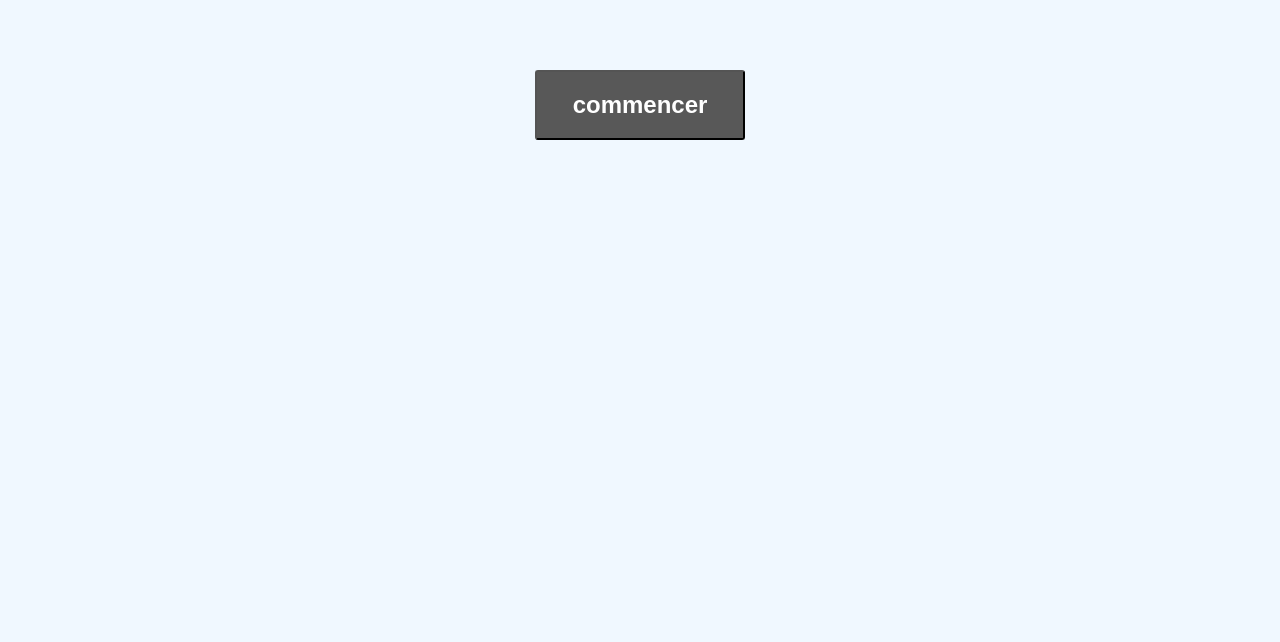
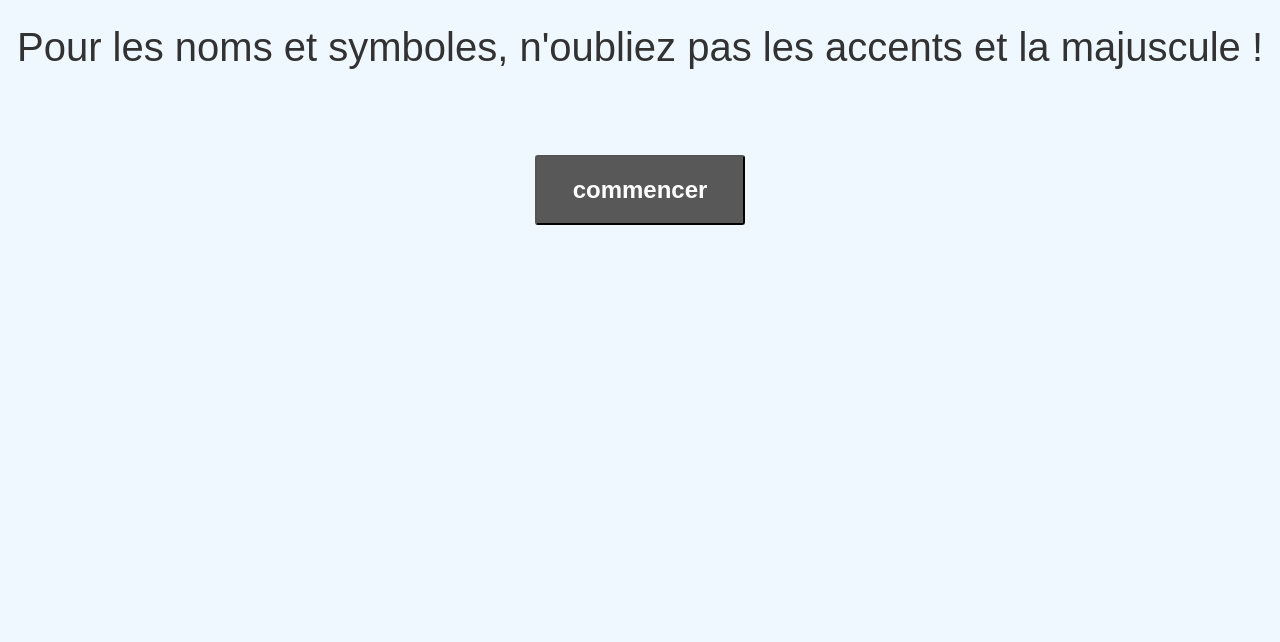
Before and after one commit to operfield/Ludication, a website: page QRA.html in a window 1280 px wide. Shown: the part 158-800 px from the top of the page. Drawn offline with Linux system fonts and the light colour scheme.

Commit message:
Update QRA.html

```diff
--- a/QRA.html
+++ b/QRA.html
@@ -64,7 +64,8 @@ document.getElementById("quiz").innerHTML="<p>Votre score: "+score+"</p><br><br>
 
 
 
-<div class="center" style="margin: 0 auto; font-size: 40px;" id="quiz"><p>Donner un maximum d'info sur un atome aléatoire</p>
+<div class="center" style="margin: 0 auto; font-size: 40px;" id="quiz"><p>Donnez un maximum d'info sur un atome aléatoire</p>
+	<p>Pour les noms et symboles, n'oubliez pas les accents et la majuscule !</p>
     <br>
     <button class="bouton" onclick = "start()">commencer</button>
 </div>
```
